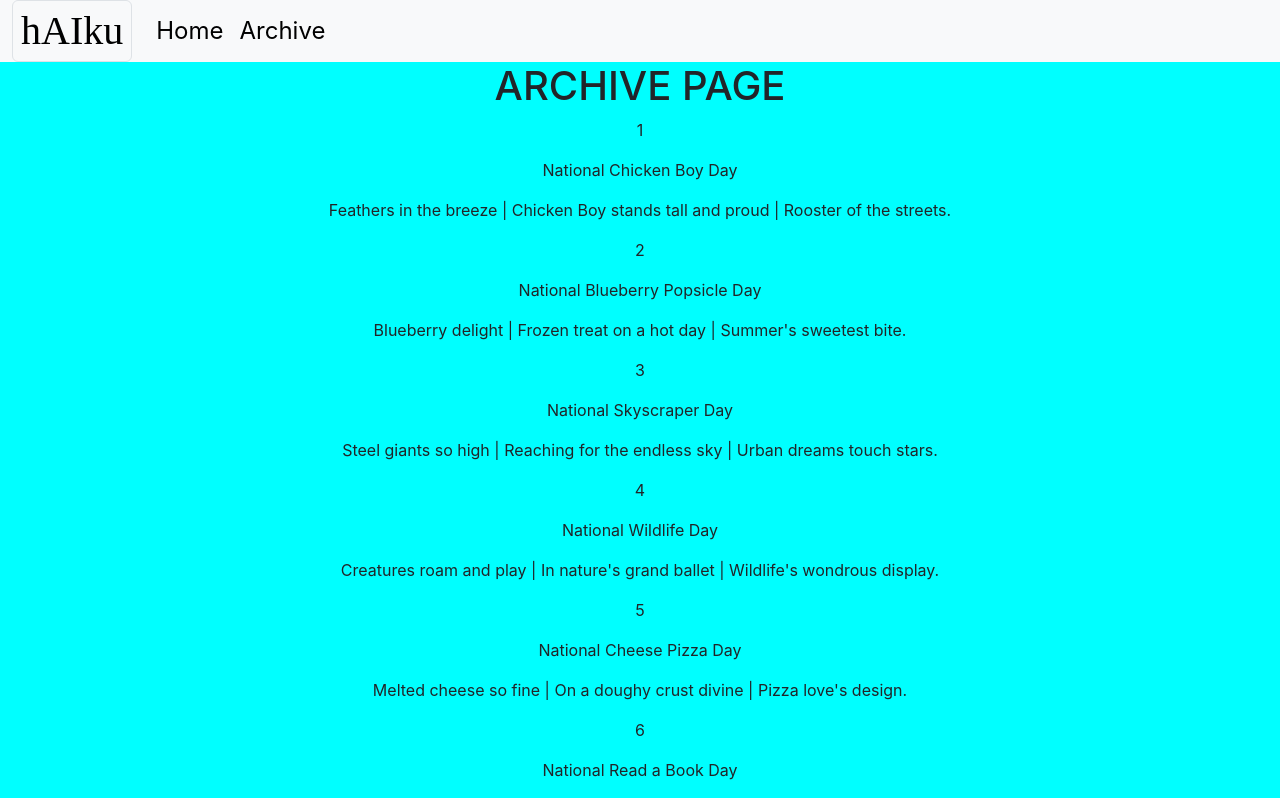
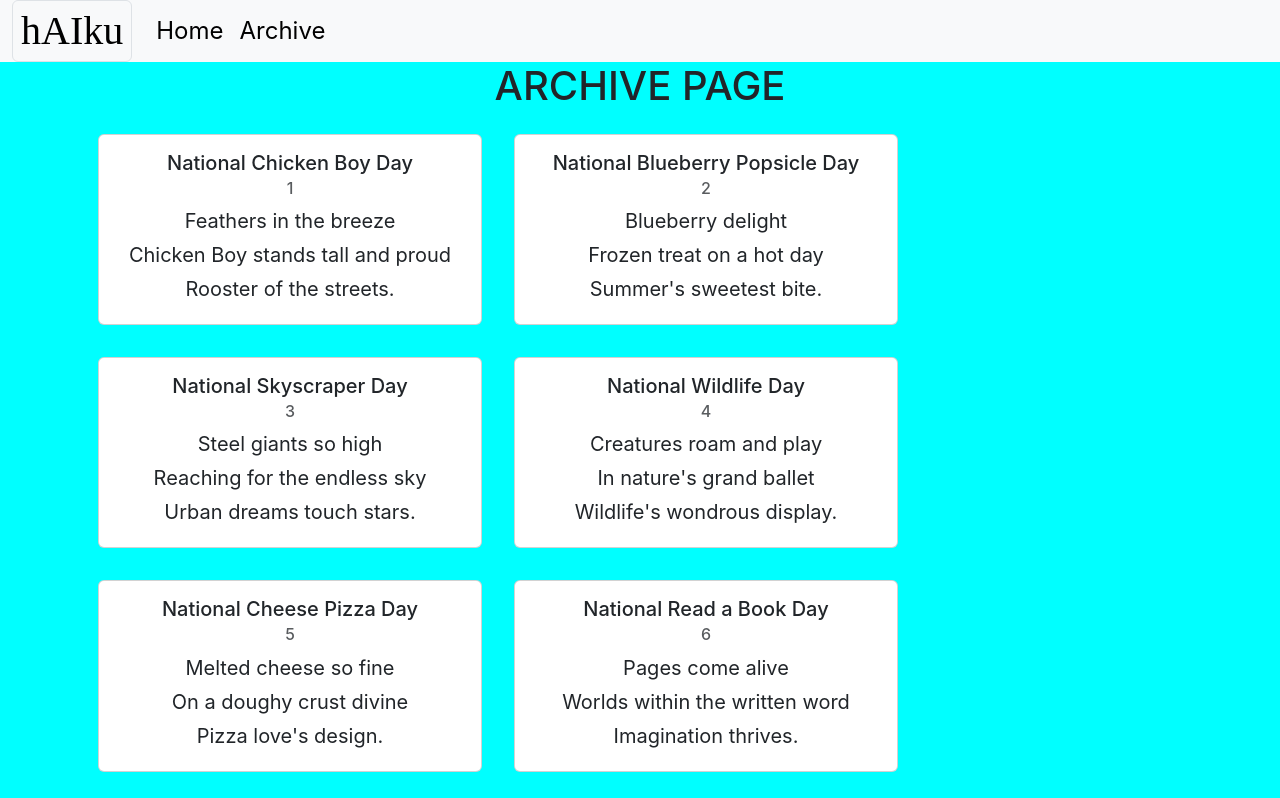
Before and after one commit to Jon-Grabowski/hAIku, a React (Create React App) app: page /archive in a window 1280 px wide. Shown: the top 798 px of the page. Built offline with nearby package versions, Linux system fonts and the light colour scheme; data requests are answered from the project's data file; a web font is replaced by a local one.

Commit message:
Archive page cards

```diff
--- a/src/components/Archive.js
+++ b/src/components/Archive.js
@@ -42,9 +42,11 @@ function Archive() {
     console.log(haikuCards)
 
     return (
-        <div className='text-center'>
+        <div className='container text-center'>
             <h1>ARCHIVE PAGE</h1>
-            {haikuCards}
+            <div className='d-inline-flex flex-wrap'>
+                {haikuCards}
+            </div>
         </div>
     )
 }
--- a/src/components/ArchiveCard.js
+++ b/src/components/ArchiveCard.js
@@ -1,11 +1,20 @@
 function ArchiveCard({haiku}) {
     const {date, day, body} = haiku
 
+    const bodyArray = body.split('|')
+
+        const bodyLines = bodyArray.map(line => {
+            line = line.trim()
+            return <p key={line} className='my-1 fs-5 card-text'>{line}</p>
+        })
+
     return(
-        <div>
-            <p>{date}</p>
-            <p>{day}</p>
-            <p>{body}</p>
+        <div className="card archive-card m-3">
+            <div className="card-body">
+                <h5 className="card-title">{day}</h5>
+                <h6 className="card-subtitle mb-2 text-body-secondary">{date}</h6>
+                {bodyLines}
+            </div>
         </div>
     )
 }
--- a/src/index.css
+++ b/src/index.css
@@ -15,6 +15,9 @@ code {
   font-family: source-code-pro, Menlo, Monaco, Consolas, 'Courier New',
     monospace;
 }
+.archive-card{
+  min-width: 24rem;
+}
 
 #haiku_image{
   max-width: 40rem;
```
